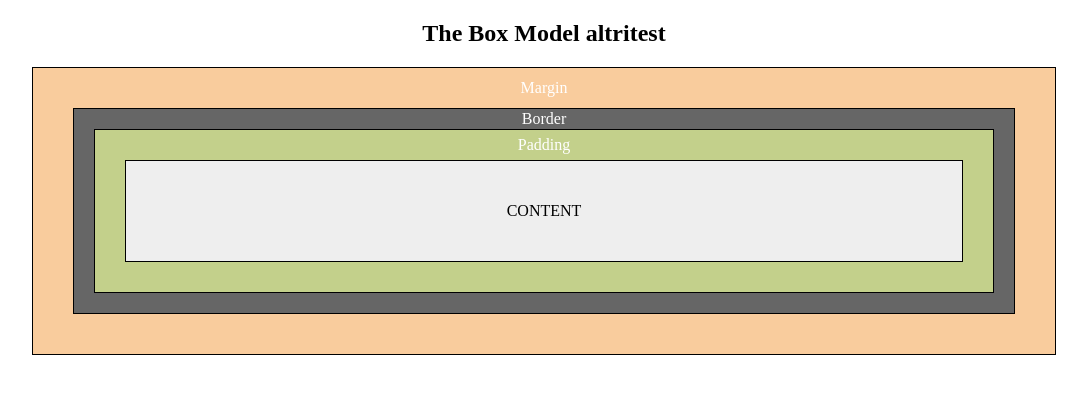
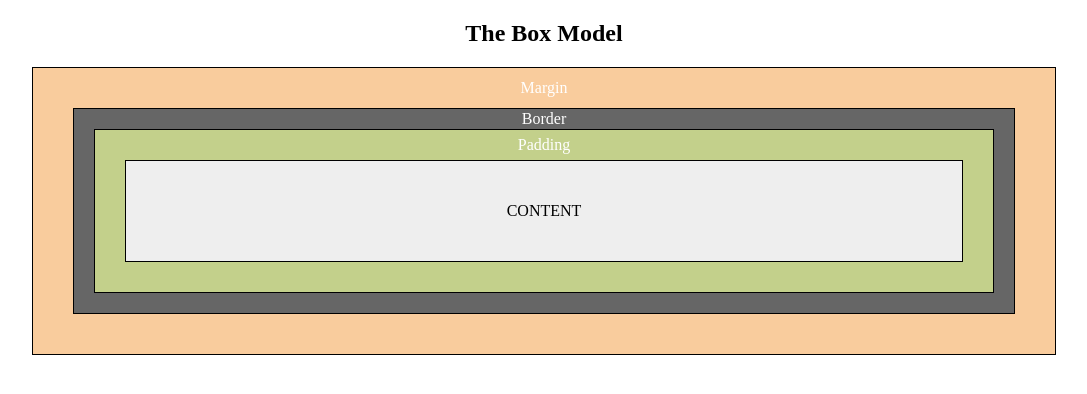
Before and after one commit to Maurocchio87/box-model, a plain HTML site: page index.html in a window 1280 px wide. Shown: the whole page, without its empty margins (96-1183 px from the left). Drawn offline with Linux system fonts and the light colour scheme.

Commit message:
normalized

```diff
--- a/index.html
+++ b/index.html
@@ -11,7 +11,7 @@
 </head>
 <body>
     <section>
-        <h1>The Box Model altritest</h1>
+        <h1>The Box Model</h1>
 
         <div class="marg">
             <div class="tit">Margin</div>
```
